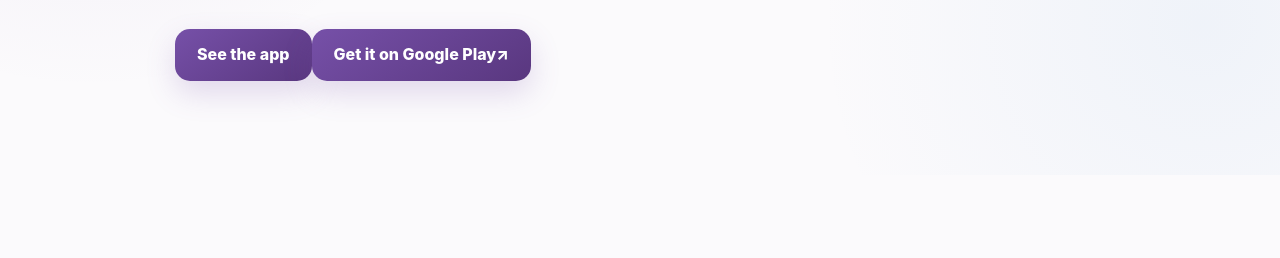
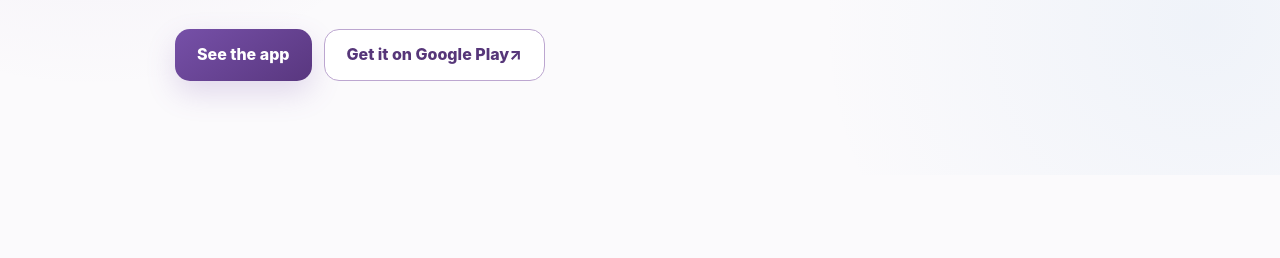
Before and after one commit to wonster0901/motility9-wix-import-test, a website: page motility9/index.html in a window 1280 px wide. Shown: the part 536-794 px from the top of the page. Drawn offline with Linux system fonts and the light colour scheme.

Commit message:
site: add verified MOTILITY9 Play Store CTA assets/motility9-accessibility.css

```diff
--- a/assets/motility9-accessibility.css
+++ b/assets/motility9-accessibility.css
@@ -28,3 +28,9 @@ nav a, .footer-links a { padding-block: .55rem; }
   html { scroll-behavior: auto; }
   * { transition: none !important; }
 }
+
+/* Verified official MOTILITY9 Google Play CTA */
+.hero-cta-row { display: flex; align-items: stretch; gap: 12px; flex-wrap: wrap; }
+.hero-cta-row .btn--store { background: #fff; color: #563679; border: 1px solid #bca6d0; box-shadow: none; }
+.hero-cta-row .btn--store:hover { background: #f8f3fc; box-shadow: none; }
+@media (max-width:560px) { .hero-cta-row { flex-direction: column; } }
```
